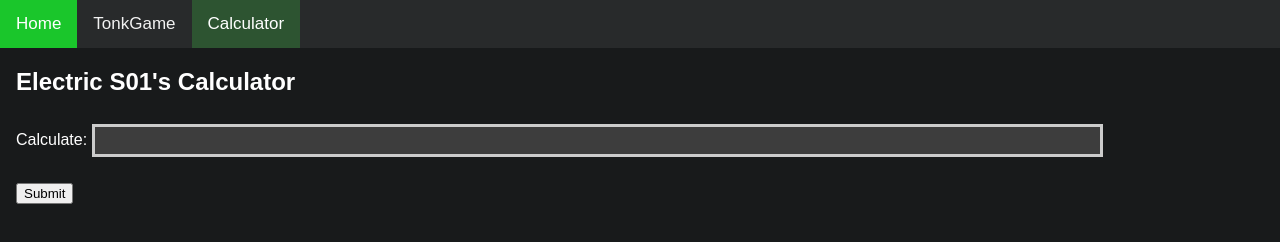
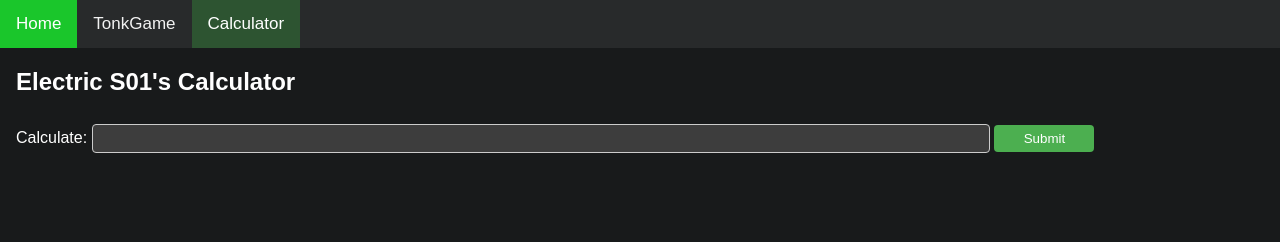
Before and after one commit to ElectricS01/electrics01.github.io, a plain HTML site: page calculator/index.html in a window 1280 px wide. Drawn offline with Linux system fonts and the light colour scheme.

Commit message:
7/7/2022-2

```diff
--- a/calculator/index.html
+++ b/calculator/index.html
@@ -58,21 +58,31 @@
             color: white;
         }
 
-        input[type=text] {
-            width: 80%;
+        input[type=text], select {
+            width: calc(80% - 100px);
             padding: 6px 6px;
             margin: 8px 0;
+            display: inline-block;
+            border: 1px solid #ccc;
+            border-radius: 4px;
             box-sizing: border-box;
-            border: 3px solid #ccc;
-            -webkit-transition: 0.5s;
-            transition: 0.5s;
-            outline: none;
             background-color: #3D3D3D;
             color: white;
         }
 
-        input[type=text]:focus {
-            border: 3px solid #555;
+        input[type=submit] {
+            width: 100px;
+            background-color: #4CAF50;
+            color: white;
+            padding: 6px 6px;
+            margin: 8px 0;
+            border: none;
+            border-radius: 4px;
+            cursor: pointer;
+        }
+
+        input[type=submit]:hover {
+            background-color: #45a049;
         }
 
     </style>
@@ -83,18 +93,14 @@
     <a href="/tonkgame">TonkGame</a>
     <a class="active" href="/calculator">Calculator</a>
 </div>
-<div style="padding-left:16px">
+<div style="padding-left:16px; padding-right:16px">
     <h2>Electric S01's Calculator</h2>
     <div class='wrapper'>
         <div class='form-uname'>
             <label id='nameLabel' for='nameField'>Calculate:</label>
-            <input style="" id='nameField' type='text' size = '100' onchange="calculate()">
+            <input id='nameField' type='text' size = '100' onchange="calculate()">
+            <input id='subButton' type="submit" value="Submit">
         </div>
-        <br>
-        <div class='form-sub'>
-            <button id='subButton' type='button'>Submit</button>
-        </div>
-
         <div>
             <p id='result'></p></div>
     </div>
```
